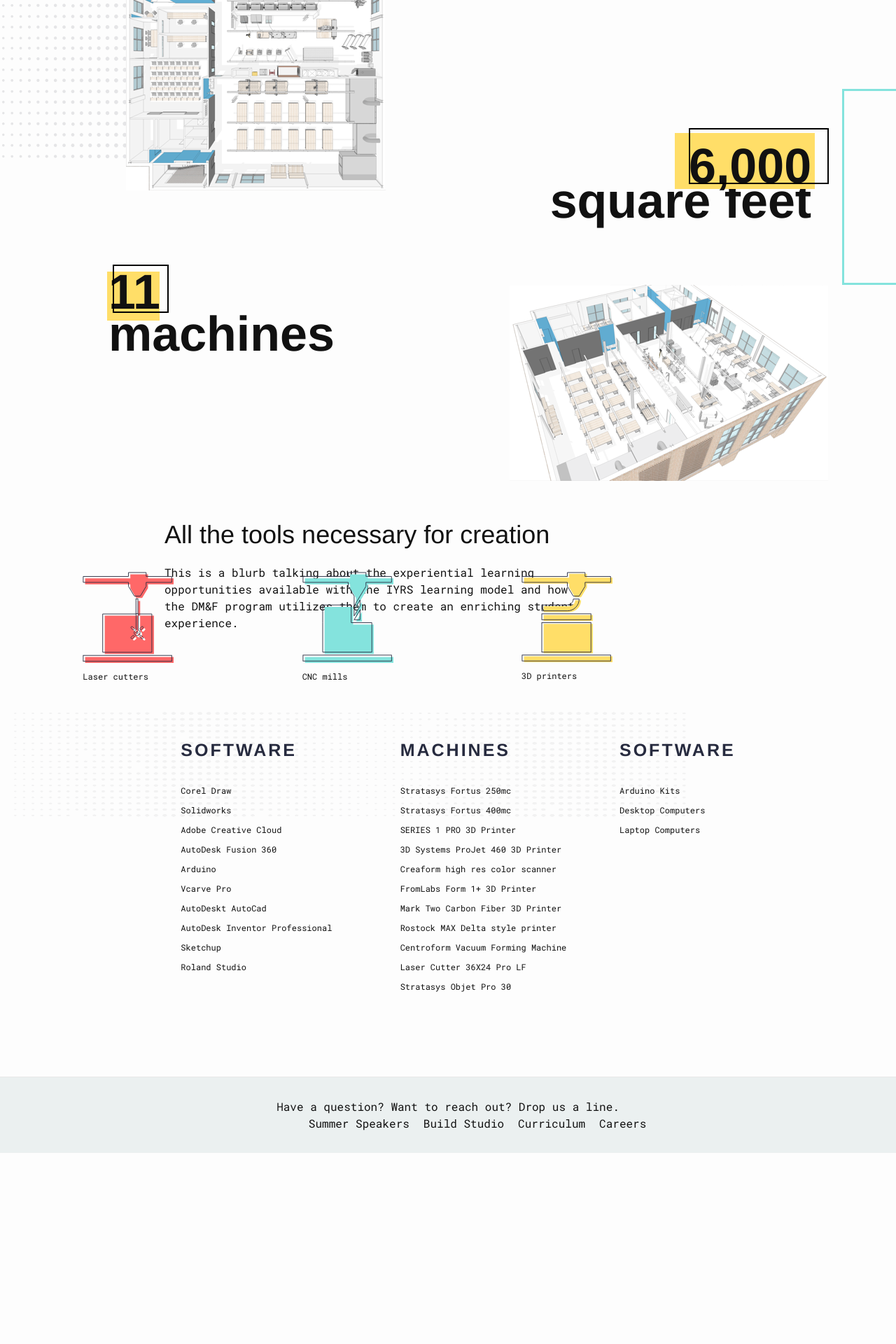
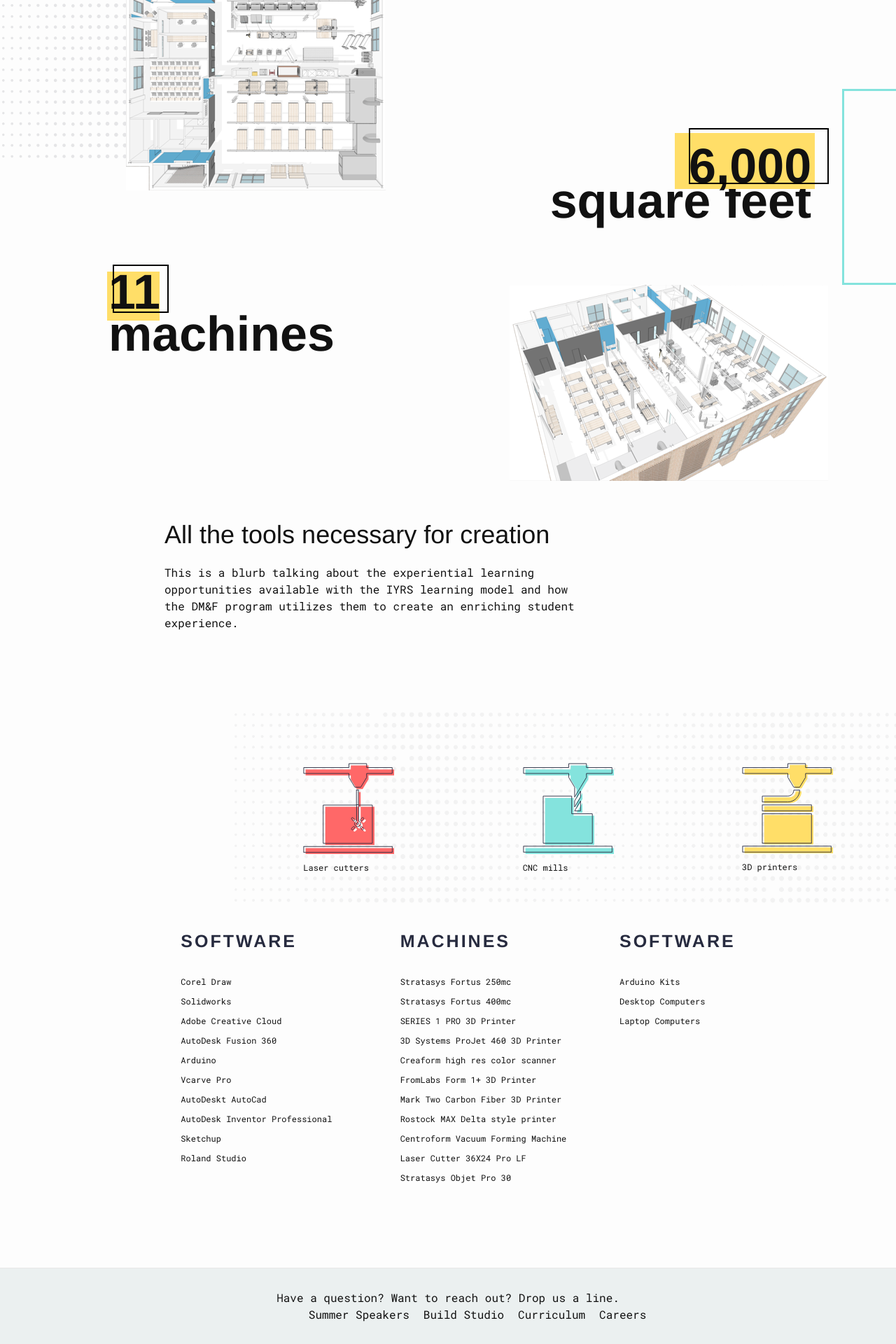
Before and after one commit to jplus-co/iyrs-microsite, a Jekyll site: the page built from studio.md, in a window 1280 px wide. Shown: the part 678-2598 px from the top of the page at 70% size. Built offline with Jekyll 4.4.1, drawn with Linux system fonts in a browser that asks for light colours; before the commit the page ends 2325 px from its top, so only the background shows below that.

Commit message:
machine section was out of place on desktop

```diff
--- a/_sass/minima/studio.sass
+++ b/_sass/minima/studio.sass
@@ -206,9 +206,11 @@
 
 .machine-options-section
 	margin-top: 100px
+	+grid-push(0)
 	+grid-media($desktop)
 		margin-top: 100px
 		+grid-column(12)
+		+grid-push(3)
 
 .machine__title
 	font-size: 12px
@@ -221,6 +223,8 @@
 	+grid-media($desktop)
 		width: 100%
 		display: block
+		height: 100%
+		margin-bottom: 0px
 
 
 //Laser Cutter Image
```
